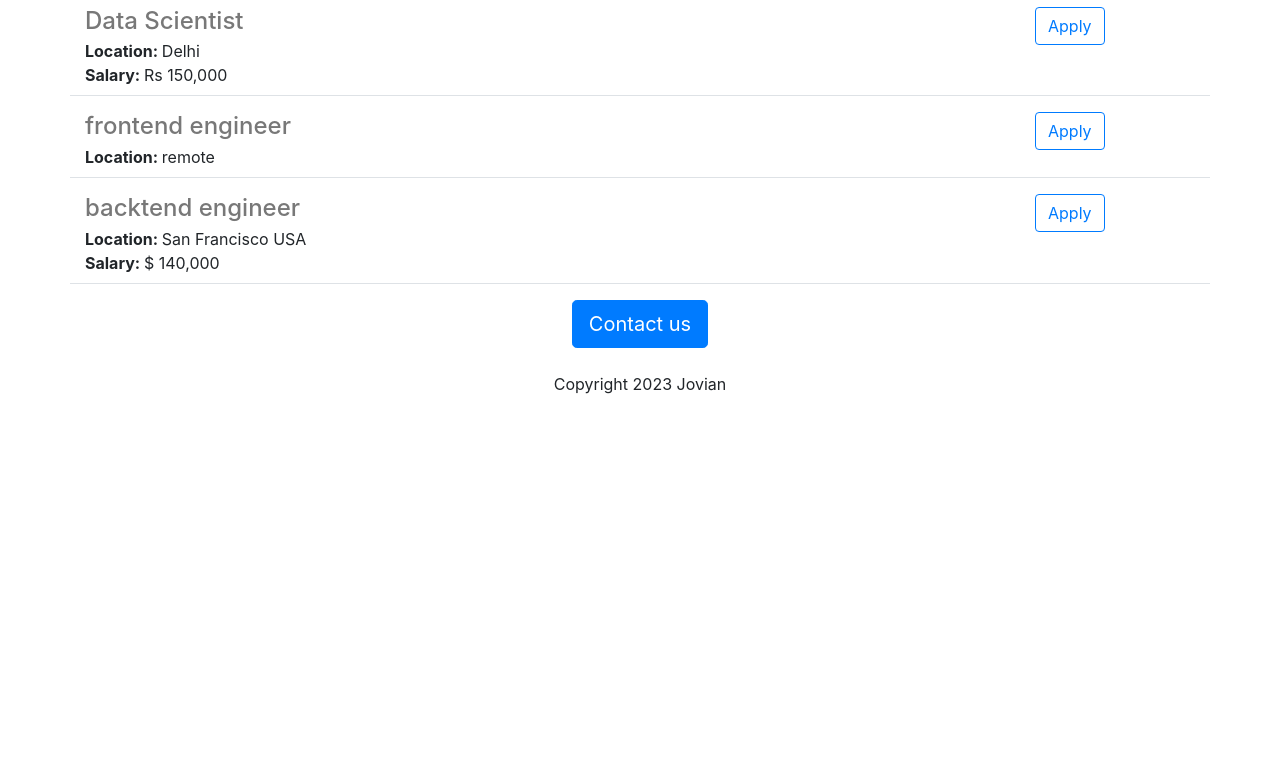
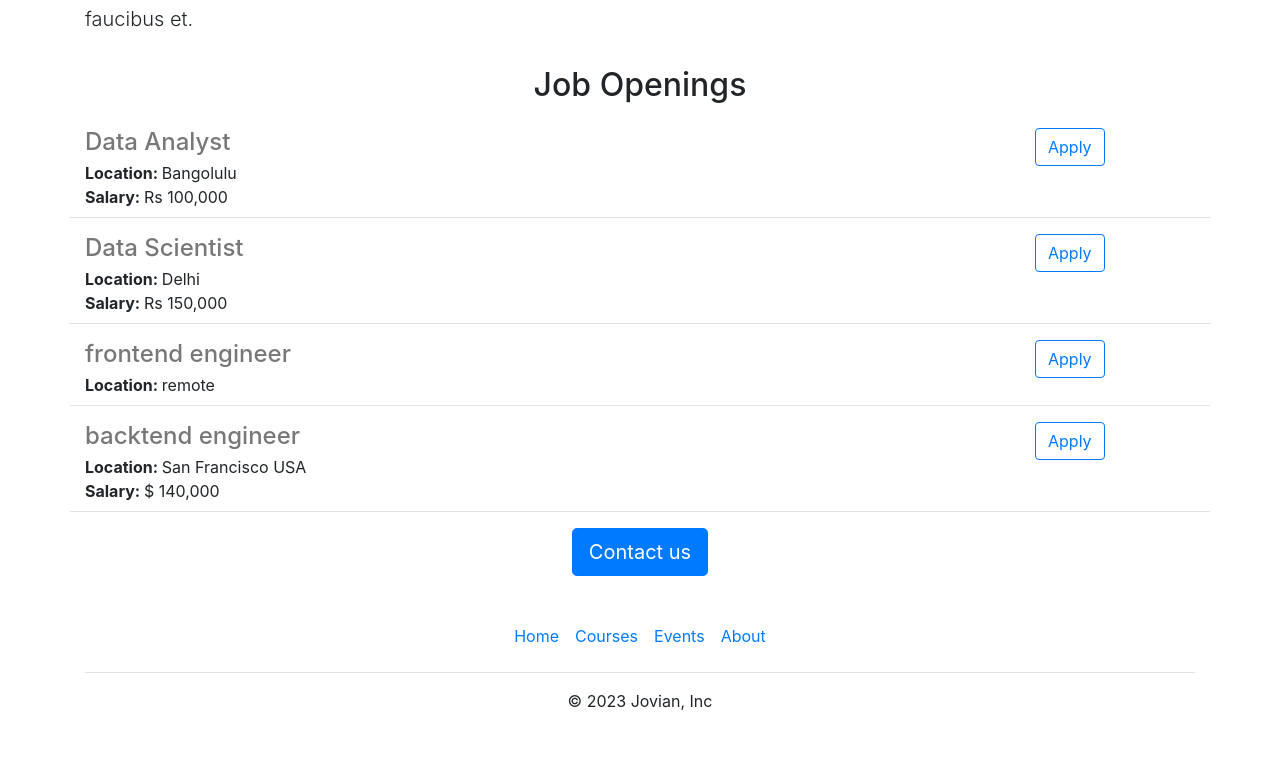
Before and after one commit to zhangwilliam208/careers-website, a Flask app: page / in a window 1280 px wide. Shown: the part 898-1667 px from the top of the page. Before the commit the page ends 1292 px from the top, so only its background shows below. Run offline with Flask 3, Linux system fonts and the light colour scheme.

Commit message:
functional and aesthetic improvements

```diff
--- /dev/null
+++ b/templates/footer.html
@@ -0,0 +1,11 @@
+<div class="container">
+  <footer class="py-3 my-4">
+    <ul class="nav justify-content-center border-bottom pb-3 mb-3">
+      <li class="nav-item"><a target="_blank" href="https://www.jovian.ai" class="nav-link px-2 text-body-secondary">Home</a></li>
+      <li class="nav-item"><a target="_blank" href="https://www.jovian.ai/learn" class="nav-link px-2 text-body-secondary">Courses</a></li>
+      <li class="nav-item"><a target="_blank" href="https://www.jovian.ai/events" class="nav-link px-2 text-body-secondary">Events</a></li>
+      <li class="nav-item"><a target="_blank" href="https://www.jovian.ai/about" class="nav-link px-2 text-body-secondary">About</a></li>
+    </ul>
+    <p class="text-center text-body-secondary">&copy; 2023 Jovian, Inc</p>
+  </footer>
+</div>
--- a/templates/home.html
+++ b/templates/home.html
@@ -10,17 +10,24 @@
        #banner {
          height:360px;
          width:100%;
-
+         margin-bottom:16px;
        }
      </style>
   </head>
   <body>
+    {% include 'nav.html' %}
+    <image class="img-fluid" id="banner" src="https://careers-website--williamzhang76.repl.co/static/banner.jpg">
     <div class="container">
     <h1 class="text-center mt-2 mb-4">{{ company_name}} Careers</h1>
-    <image class="img-fluid" id="banner" src="https://careers-website--williamzhang76.repl.co/static/banner.jpg">
-    <h2 class="text-center mt-2 mb-4">About Jovian</h2>
-    <p class="lead">Lorem ipsum dolor sit amet, consectetur
+  <div class="row" style="margin-bottom:16px;">
+    <div class="col-md-6 ">
+      <p class="lead">Lorem ipsum dolor sit amet, consectetur
 adipiscing elit, sed do eiusmod tempor incididunt ut labore et dolore magna aliqua. Lorem ipsum dolor sit amet. Volutpat odio facilisis mauris sit amet massa vitae. Erat imperdiet sed euismod nisi porta lorem mollis aliquam. Vel quam elementum pulvinar etiam non quam lacus suspendisse faucibus. At erat pellentesque adipiscing commodo elit at. Venenatis tellus in metus vulputate eu scelerisque felis imperdiet. Nibh mauris cursus mattis molestie a. Urna condimentum mattis pellentesque id nibh tortor id aliquet. Consequat nisl vel pretium lectus quam id. Scelerisque felis imperdiet proin fermentum leo vel orci porta non. Varius duis at consectetur lorem donec massa sapien faucibus et. </p>
+    </div>
+    <div class="d-none d-md-block col-md-6">
+      <img src="/static/people.jpg" style="height:320px; border-radius:4px;"">
+    </div>
+   </div>
      <h2 class="text-center mt-2 mb-4">Job Openings</h2>
         <p>
           {% for job in jobs%}
@@ -28,9 +35,9 @@
           {% endfor %}
         </p>
       <div class="text-center">
-        <button class="btn btn-primary btn-lg">Contact us</button>
-        <p class="mt-4">Copyright 2023 Jovian</p>
+        <a href="mailto:zhang_william2003@hotmail.com?subject=Question%20about%20Jovian%3F&body=My%20name%3A%20%3Cyour%20name%20is%20here%3E%0D%0AMy%20question%3A%20%3Cyour%20question%20goes%20here%3E%0D%0A" class="btn btn-primary btn-lg">Contact us</a>
       </div>
     </div>
+    {% include "footer.html" %}
   </body>
 </html>
--- a/templates/jobitem.html
+++ b/templates/jobitem.html
@@ -8,7 +8,7 @@
     {% endif %}
  </div>
  <div class="col-2">
-   <button type="button" class="btn btn-outline-primary">Apply
-   </button>
+   <a href="mailto:zhang_william2003@hotmail.com?subject=Application%20for%20{{job['title']}}&body=My%20name%3A%20%3Cyour%20name%20is%20here%3E%0D%0AMy%20resume%20link%3A%20%3Cyour%20resume%20link%3E%0D%0AMy%20linkedin%20link%3A%20%3Cyour%20linkedin%20link%3E" type="button" class="btn btn-outline-primary">Apply
+   </a>
  </div>
 </div>
--- /dev/null
+++ b/templates/nav.html
@@ -0,0 +1,9 @@
+<nav class="navbar shadow-sm fixed-top bg-white">
+  <div class="container-fluid">
+    <a class="navbar-brand" href="#">
+      <img src="/static/logo.svg" alt="Logo" width="30" height="24" class="d-inline-block align-text-top">
+      Jovian
+    </a>
+  </div>
+</nav>
+<div style="height:56px"></div>
```
Also changed, not shown: static/logo.svg (added), 1 other file.
